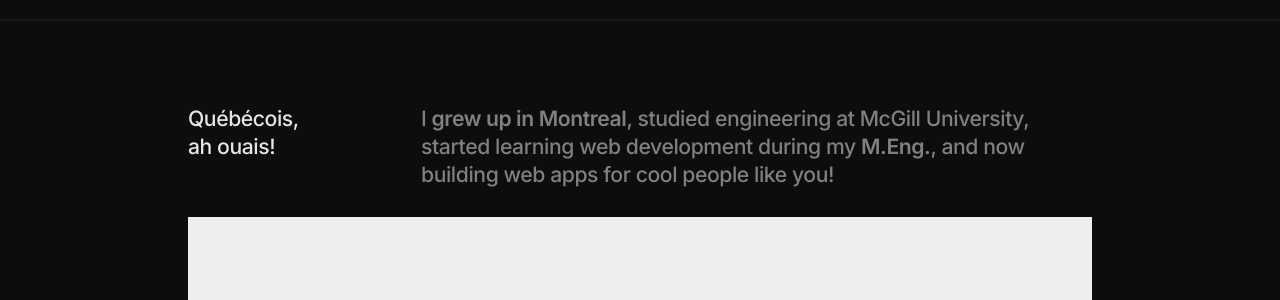
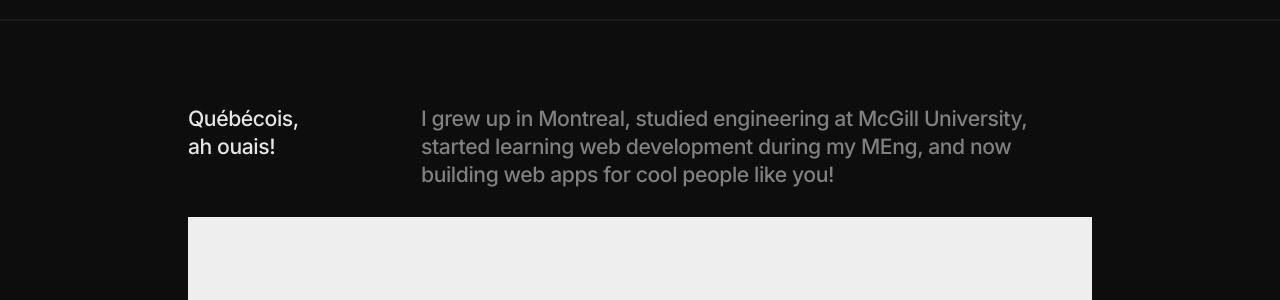
Before and after one commit to jingtianfeng/jtfeng-personal-1, a Jekyll site: the page built from index.html, in a window 1280 px wide and 900 px high, scrolled down 731 px. Shown: the part 154-454 px from the top of the window. Built offline with Jekyll 4.4.1, drawn with Linux system fonts in a browser that asks for light colours.

Commit message:
Update index: remove <strong> from #frontend-about

```diff
--- a/index.html
+++ b/index.html
@@ -58,9 +58,8 @@ title: Front-End Developer
             </div>
             <div class="col-4 col-md-3">
                 <p class="h2 text-muted">
-                    I <strong>grew up in Montreal</strong>,
-                    studied engineering at McGill University,
-                    started learning web development during my <strong>M.Eng.</strong>,
+                    I grew up in Montreal, studied engineering at McGill University,
+                    started learning web development during my MEng,
                     and now building web apps for cool people like you!
                 </p>
             </div>
```
